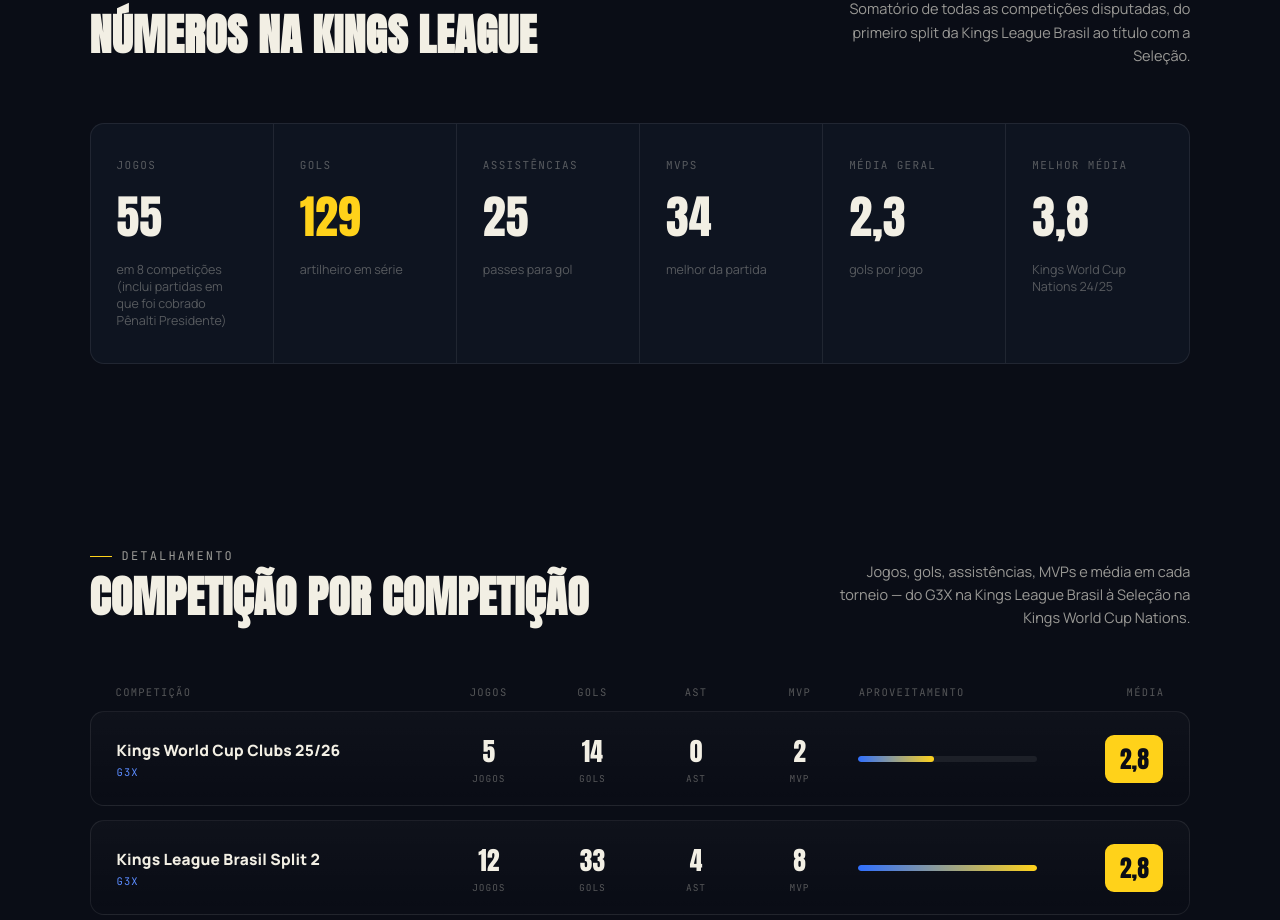
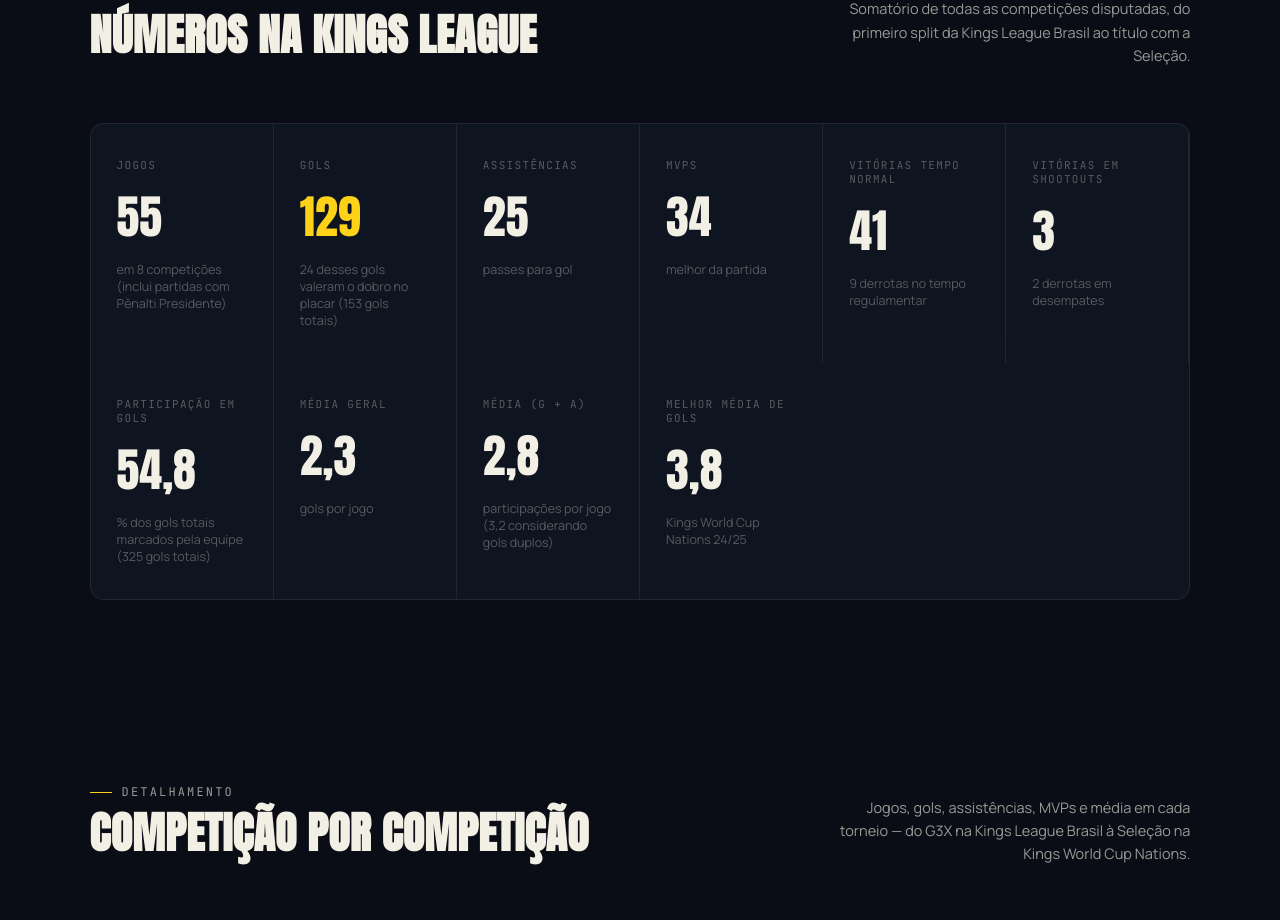
Before and after one commit to MatheusLetra/K9Stats, a React (Vite) app: page / in a window 1280 px wide. Shown: the part 4241-5161 px from the top of the page. Built offline with nearby package versions, Linux system fonts and the light colour scheme.

Commit message:
Atualizacao de Stats

```diff
--- a/src/App.tsx
+++ b/src/App.tsx
@@ -11,24 +11,53 @@
 import { Navbar } from './components/NavBar';
 import { MatchesSection } from './components/MatchesSection';
 
-// Importe as competições, partidas e times do seu novo arquivo de matches
 import { matches, teams, competitions } from './data/matches';
 import type { CompetitionSummary } from './types';
 import { TopVictimsSection } from './components/TopVictimsSection';
 
 export const App: React.FC = () => {
   const stats = useMemo(() => {
-    // 1. Agrupa os jogos por competição para recriar o array dinâmico de competições
+    // 1. Agrupa e calcula dados por competição
     const competitionsData: CompetitionSummary[] = competitions.map((comp) => {
       const compMatches = matches.filter((m) => m.competition_id === comp.id);
 
       const jogos = compMatches.length;
       const gols = compMatches.reduce((acc, m) => acc + m.goals, 0);
+      const doubleGoals = compMatches.reduce((acc, m) => acc + (m.double_goals || 0), 0);
       const assistencias = compMatches.reduce((acc, m) => acc + m.assists, 0);
       const mvp = compMatches.reduce((acc, m) => acc + (m.match_mvp ? 1 : 0), 0);
       const media = jogos > 0 ? Number((gols / jogos).toFixed(2)) : 0;
 
-      // Identifica o time com base no primeiro jogo da competição (ex: G3X, Brazil KWC, Porcinos)
+      let vitorias = 0;
+      let derrotas = 0;
+      let vitoriasShootout = 0;
+      let derrotasShootout = 0;
+      let teamTotalGols = 0;
+
+      compMatches.forEach((m) => {
+        teamTotalGols += m.self_team_goals;
+
+        const isShootout = (m.self_team_shootout_goals ?? 0) > 0 || (m.rival_shootout_goals ?? 0) > 0;
+
+        if (isShootout) {
+          if ((m.self_team_shootout_goals ?? 0) > (m.rival_shootout_goals ?? 0)) {
+            vitoriasShootout++;
+          } else {
+            derrotasShootout++;
+          }
+        } else {
+          if (m.self_team_goals > m.rival_goals) {
+            vitorias++;
+          } else if (m.self_team_goals < m.rival_goals) {
+            derrotas++;
+          }
+        }
+      });
+
+      const percentualGolsEquipe = teamTotalGols > 0
+        ? Number(((gols / teamTotalGols) * 100).toFixed(1))
+        : 0;
+
       const selfTeamId = compMatches[0]?.self_team;
       const team = teams.find((t) => t.id === selfTeamId)?.name || 'G3X';
 
@@ -37,33 +66,67 @@
         name: comp.name,
         jogos,
         gols,
+        doubleGoals,
         assistencias,
         mvp,
         media,
         team,
+        vitorias,
+        derrotas,
+        vitoriasShootout,
+        derrotasShootout,
+        teamTotalGols,
+        percentualGolsEquipe,
       };
-    }).filter((comp) => comp.jogos > 0); // Mantém apenas competições com jogos registrados
+    }).filter((comp) => comp.jogos > 0);
 
     // 2. Totais Gerais
     const totalJogos = matches.length;
     const totalGols = matches.reduce((acc, m) => acc + m.goals, 0);
+    const totalDoubleGoals = matches.reduce((acc, m) => acc + (m.double_goals || 0), 0);
     const totalAssistencias = matches.reduce((acc, m) => acc + m.assists, 0);
     const totalMvp = matches.reduce((acc, m) => acc + (m.match_mvp ? 1 : 0), 0);
     const mediaGeral = totalJogos > 0 ? totalGols / totalJogos : 0;
 
-    // 3. Competição com melhor média
+    let totalVitorias = 0;
+    let totalDerrotas = 0;
+    let totalVitoriasShootout = 0;
+    let totalDerrotasShootout = 0;
+    let totalGolsEquipes = 0;
+
+    matches.forEach((m) => {
+      totalGolsEquipes += m.self_team_goals;
+      const isShootout = (m.self_team_shootout_goals ?? 0) > 0 || (m.rival_shootout_goals ?? 0) > 0;
+
+      if (isShootout) {
+        if ((m.self_team_shootout_goals ?? 0) > (m.rival_shootout_goals ?? 0)) {
+          totalVitoriasShootout++;
+        } else {
+          totalDerrotasShootout++;
+        }
+      } else {
+        if (m.self_team_goals > m.rival_goals) {
+          totalVitorias++;
+        } else if (m.self_team_goals < m.rival_goals) {
+          totalDerrotas++;
+        }
+      }
+    });
+
+    const percentualGolsTotal = totalGolsEquipes > 0
+      ? Number((((totalGols + totalDoubleGoals + totalAssistencias) / totalGolsEquipes) * 100).toFixed(1))
+      : 0;
+
     const compMelhorMedia = competitionsData.reduce(
       (max, item) => (item.media > max.media ? item : max),
       competitionsData[0] || { media: 0 }
     );
 
-    // 4. Totais específicos do G3X (Team ID 1)
     const g3xMatches = matches.filter((m) => m.self_team === 1);
     const g3xJogos = g3xMatches.length;
     const g3xGols = g3xMatches.reduce((acc, m) => acc + m.goals, 0);
     const g3xMedia = g3xJogos > 0 ? g3xGols / g3xJogos : 0;
 
-    // 5. Pico de produção e Máximo de Gols
     const picoProducao = competitionsData.reduce(
       (max, item) => (item.gols > max.gols ? item : max),
       competitionsData[0] || { gols: 0 }
@@ -75,9 +138,16 @@
       competitionsData,
       totalJogos,
       totalGols,
+      totalDoubleGoals,
       totalAssistencias,
+      totalGolsEquipes,
       totalMvp,
       mediaGeral,
+      totalVitorias,
+      totalDerrotas,
+      totalVitoriasShootout,
+      totalDerrotasShootout,
+      percentualGolsTotal,
       compMelhorMedia,
       g3xJogos,
       g3xGols,
@@ -101,9 +171,16 @@
         data={stats.competitionsData}
         totalJogos={stats.totalJogos}
         totalGols={stats.totalGols}
+        totalDoubleGoals={stats.totalDoubleGoals}
         totalAssistencias={stats.totalAssistencias}
+        totalGolsEquipes={stats.totalGolsEquipes}
         totalMvp={stats.totalMvp}
         mediaGeral={stats.mediaGeral}
+        totalVitorias={stats.totalVitorias}
+        totalDerrotas={stats.totalDerrotas}
+        totalVitoriasShootout={stats.totalVitoriasShootout}
+        totalDerrotasShootout={stats.totalDerrotasShootout}
+        percentualGolsTotal={stats.percentualGolsTotal}
         compMelhorMedia={stats.compMelhorMedia}
       />
       <CompetitionList competitions={stats.competitionsData} maxGols={stats.maxGols} />
--- a/src/components/KpiSection.tsx
+++ b/src/components/KpiSection.tsx
@@ -1,14 +1,22 @@
 import React from 'react';
 import type { CompetitionSummary } from '../types';
 import { KpiCard } from './KpiCard';
+import { formatDecimal } from '../utils/formatters';
 
 interface Props {
   data: CompetitionSummary[];
   totalJogos: number;
   totalGols: number;
+  totalDoubleGoals: number;
   totalAssistencias: number;
+  totalGolsEquipes: number;
   totalMvp: number;
   mediaGeral: number;
+  totalVitorias: number;
+  totalDerrotas: number;
+  totalVitoriasShootout: number;
+  totalDerrotasShootout: number;
+  percentualGolsTotal: number;
   compMelhorMedia: CompetitionSummary;
 }
 
@@ -16,10 +24,17 @@
   data,
   totalJogos,
   totalGols,
+  totalDoubleGoals,
   totalAssistencias,
+  totalGolsEquipes,
   totalMvp,
   mediaGeral,
-  compMelhorMedia
+  totalVitorias,
+  totalDerrotas,
+  totalVitoriasShootout,
+  totalDerrotasShootout,
+  percentualGolsTotal,
+  compMelhorMedia,
 }) => {
   return (
     <section id="kpis">
@@ -37,12 +52,12 @@
         <KpiCard
           label="Jogos"
           target={totalJogos}
-          foot={`em ${data.length} competições (inclui partidas em que foi cobrado Pênalti Presidente)`}
+          foot={`em ${data.length} competições (inclui partidas com Pênalti Presidente)`}
         />
         <KpiCard
           label="Gols"
           target={totalGols}
-          foot="artilheiro em série"
+          foot={`${totalDoubleGoals} desses gols valeram o dobro no placar (${totalGols + totalDoubleGoals} gols totais)`}
           accent
         />
         <KpiCard
@@ -56,13 +71,37 @@
           foot="melhor da partida"
         />
         <KpiCard
+          label="Vitórias Tempo Normal"
+          target={totalVitorias}
+          foot={`${totalDerrotas} derrotas no tempo regulamentar`}
+        />
+        <KpiCard
+          label="Vitórias em Shootouts"
+          target={totalVitoriasShootout}
+          foot={`${totalDerrotasShootout} derrotas em desempates`}
+        />
+        <KpiCard
+          label="Participação em Gols"
+          target={percentualGolsTotal}
+          foot={`% dos gols totais marcados pela equipe  (${totalGolsEquipes} gols totais)`}
+          decimals={1}
+        />
+        <KpiCard
           label="Média geral"
           target={mediaGeral}
           foot="gols por jogo"
           decimals={1}
         />
+
         <KpiCard
-          label="Melhor média"
+          label="Média (G + A)"
+          target={((totalGols + totalAssistencias) / totalJogos)}
+          foot={`participações por jogo (${formatDecimal(((totalGols + totalAssistencias + totalDoubleGoals) / totalJogos))} considerando gols duplos)`}
+          decimals={1}
+        />
+
+        <KpiCard
+          label="Melhor média de Gols"
           target={compMelhorMedia ? compMelhorMedia.media : 0}
           foot={compMelhorMedia?.name || '--'}
           decimals={1}
```
Also changed, not shown: src/types/index.ts (+7 -0 lines).
